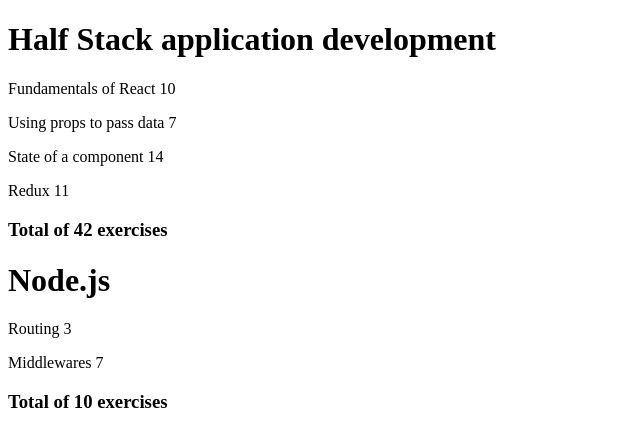
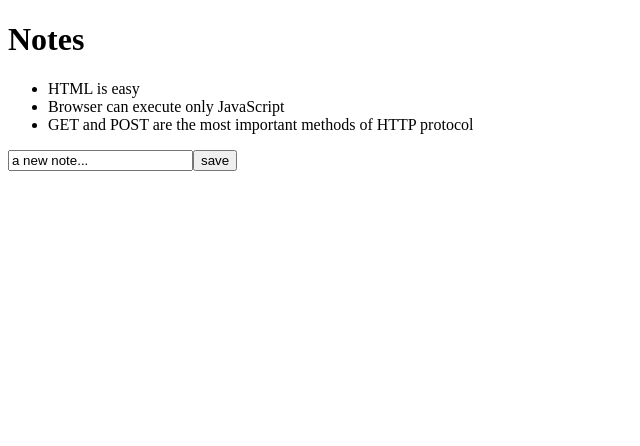
Before and after one commit to stephen-lakes/Full-Stack-Course, a React (Vite) app in the folder part2/: page / in a window 1280 px wide. Shown: the top 446 px of the page, without its empty margins (0-640 px from the left). Built offline with nearby package versions, Linux system fonts and the light colour scheme.

Commit message:
notes app

```diff
--- a/part2/src/App.jsx
+++ b/part2/src/App.jsx
@@ -1,58 +1,39 @@
-import Course from "./components/Course";
+import { useState } from "react";
 import Note from "./components/Note";
 
-const App = ({ notes }) => {
-  const courses = [
-    {
-      name: "Half Stack application development",
-      id: 1,
-      parts: [
-        {
-          name: "Fundamentals of React",
-          exercises: 10,
-          id: 1,
-        },
-        {
-          name: "Using props to pass data",
-          exercises: 7,
-          id: 2,
-        },
-        {
-          name: "State of a component",
-          exercises: 14,
-          id: 3,
-        },
-        {
-          name: "Redux",
-          exercises: 11,
-          id: 4,
-        },
-      ],
-    },
-    {
-      name: "Node.js",
-      id: 2,
-      parts: [
-        {
-          name: "Routing",
-          exercises: 3,
-          id: 1,
-        },
-        {
-          name: "Middlewares",
-          exercises: 7,
-          id: 2,
-        },
-      ],
-    },
-  ];
+const App = (props) => {
+  const [notes, setNotes] = useState(props.notes);
+  const [newNote, setNewNote] = useState("a new note...");
+
+  const addNote = (event) => {
+    event.preventDefault();
+    const noteObject = {
+      content: newNote,
+      important: Math.random() < 0.5,
+      id: notes.length + 1,
+    }
+
+    setNotes(notes.concat(noteObject))
+    setNewNote('')
+  };
+
+  const handleNoteChange = (event) => {
+    console.log(event.target.value);
+    setNewNote(event.target.value);
+  };
+
   return (
     <div>
-      {
-        courses.map(course => (
-          <Course key={course.id} course={course} />
-        ))
-      }
+      <h1>Notes</h1>
+      <ul>
+        {notes.map((note) => (
+          <Note key={note.id} note={note} />
+        ))}
+      </ul>
+      <form onSubmit={addNote}>
+        <input value={newNote} onChange={handleNoteChange} />
+        <button type="submit">save</button>
+      </form>
     </div>
   );
 };
```
